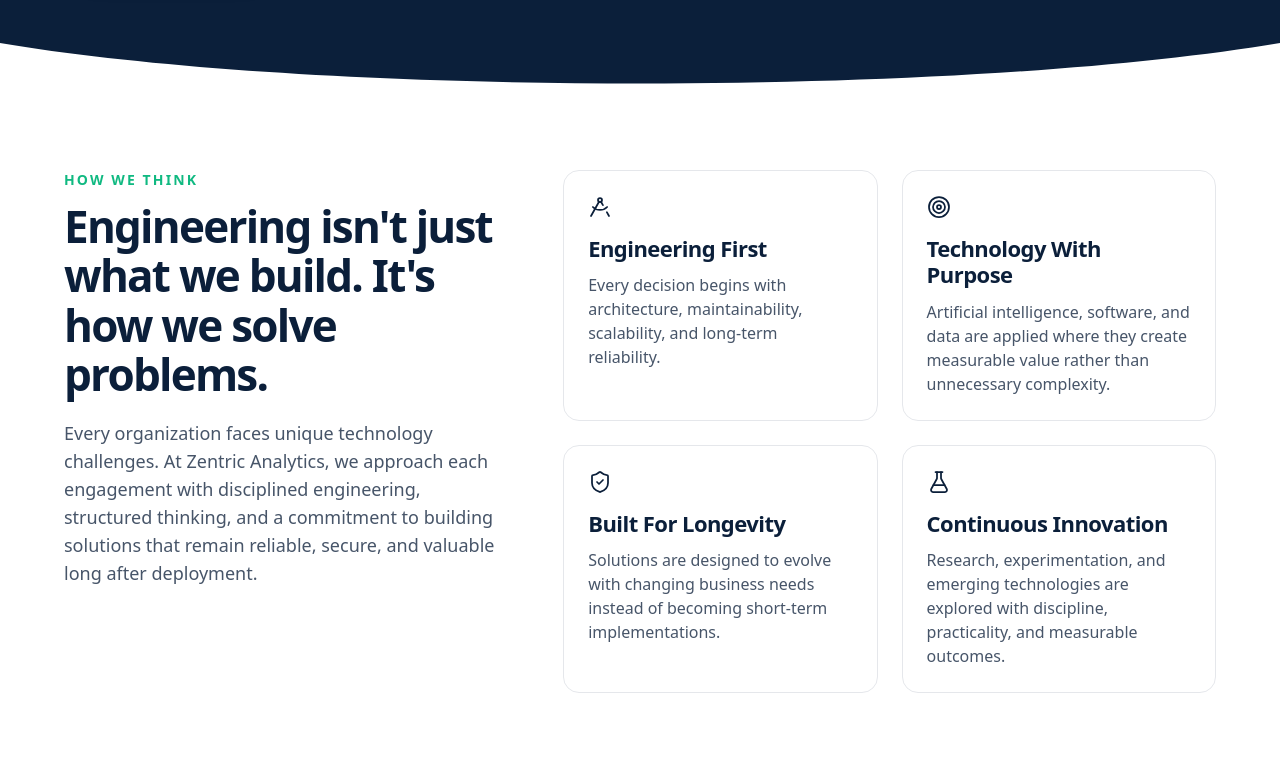
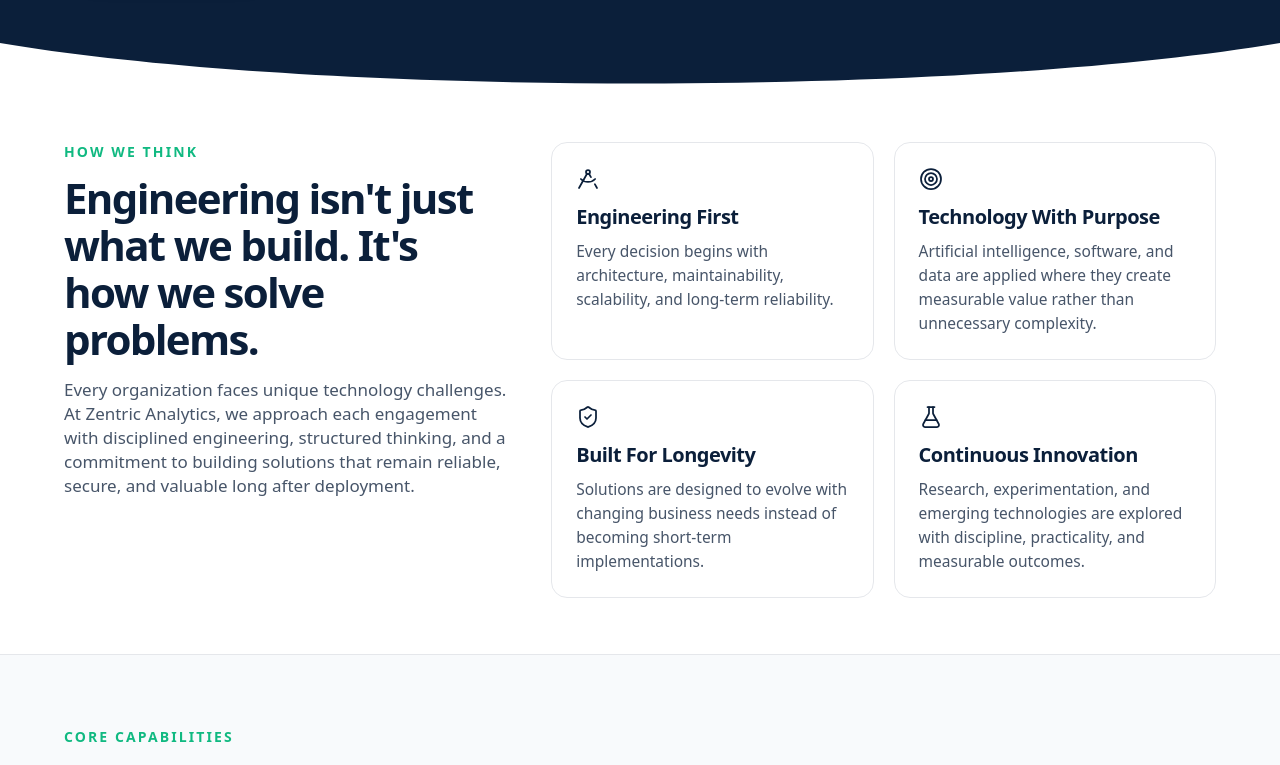
Before and after one commit to Zentric-Analytics/Zentricanalytics.com, a Next.js app: page / in a window 1280 px wide. Shown: the part 645-1410 px from the top of the page. Built offline with nearby package versions, Linux system fonts and the light colour scheme.

Commit message:
Refine How We Think section sizing

```diff
--- a/src/app/page.tsx
+++ b/src/app/page.tsx
@@ -244,31 +244,31 @@ export default function Home() {
         </svg>
       </section>
 
-      <section className="philosophy-section bg-white px-4 pb-10 pt-11 sm:px-6 sm:pb-12 sm:pt-12 lg:pb-[72px] lg:pt-[68px]" aria-labelledby="how-we-think-heading">
-        <div className="editorial-reveal editorial-reveal-4 mx-auto grid max-w-6xl gap-8 text-left md:grid-cols-[minmax(0,0.4fr)_minmax(0,0.6fr)] md:items-start md:gap-12 lg:gap-16">
+      <section className="philosophy-section bg-white px-4 pb-9 pt-8 sm:px-6 sm:pb-11 sm:pt-10 lg:pb-14 lg:pt-13" aria-labelledby="how-we-think-heading">
+        <div className="editorial-reveal editorial-reveal-4 mx-auto grid max-w-6xl gap-7 text-left md:grid-cols-[minmax(0,0.4fr)_minmax(0,0.6fr)] md:items-start md:gap-9 lg:gap-11">
           <SectionHeader
-            className="editorial-reveal editorial-reveal-1 md:sticky md:top-24 [&_h2]:max-w-[31rem] [&_h2]:text-[clamp(1.85rem,4.25vw,2.75rem)] [&_h2]:leading-[1.12] [&_p:last-child]:mt-5 [&_p:last-child]:max-w-[30rem] [&_p:last-child]:text-base [&_p:last-child]:leading-[1.6] sm:[&_p:last-child]:text-[1.0625rem] lg:[&_p:last-child]:text-lg"
+            className="editorial-reveal editorial-reveal-1 md:sticky md:top-24 [&_h2]:max-w-[29rem] [&_h2]:text-[clamp(1.75rem,3.6vw,2.625rem)] [&_h2]:leading-[1.12] [&_p:last-child]:mt-4 [&_p:last-child]:max-w-[28rem] [&_p:last-child]:text-[0.9375rem] [&_p:last-child]:leading-[1.58] sm:[&_p:last-child]:text-base lg:[&_p:last-child]:text-[1.0625rem]"
             eyebrow="HOW WE THINK"
             heading={<>Engineering isn&apos;t just what we build. It&apos;s how we solve problems.</>}
             headingId="how-we-think-heading"
             description="Every organization faces unique technology challenges. At Zentric Analytics, we approach each engagement with disciplined engineering, structured thinking, and a commitment to building solutions that remain reliable, secure, and valuable long after deployment."
           />
 
-          <div className="grid gap-4 sm:grid-cols-2 sm:gap-5 lg:gap-6">
+          <div className="grid gap-3.5 sm:grid-cols-2 sm:gap-4 lg:gap-5">
             {philosophyPrinciples.map((principle, index) => (
               <article
-                className={`philosophy-row editorial-reveal editorial-reveal-${index + 5} group rounded-2xl border border-[#E5E7EB] bg-white p-5 transition-[background-color,border-color] duration-200 ease-out hover:border-[#10B981]/55 hover:bg-[#F8FAFC] sm:p-6`}
+                className={`philosophy-row editorial-reveal editorial-reveal-${index + 5} group rounded-2xl border border-[#E5E7EB] bg-white p-[18px] transition-[background-color,border-color] duration-200 ease-out hover:border-[#10B981]/55 hover:bg-[#F8FAFC] sm:p-5 lg:p-6`}
                 key={principle.title}
               >
                 <principle.Icon
                   aria-hidden="true"
-                  className="size-6 text-[#0B1F3A] transition-colors duration-200 ease-out group-hover:text-[#10B981]"
+                  className="size-[1.375rem] text-[#0B1F3A] transition-colors duration-200 ease-out group-hover:text-[#10B981] lg:size-6"
                   strokeWidth={1.75}
                 />
-                <h3 className="mt-4 text-xl font-bold leading-[1.2] tracking-[-0.025em] text-[#0B1F3A] sm:text-[1.375rem]">
+                <h3 className="mt-3 text-[1.1875rem] font-bold leading-[1.18] tracking-[-0.025em] text-[#0B1F3A] sm:text-xl">
                   {principle.title}
                 </h3>
-                <p className="mt-3 text-[0.9375rem] leading-[1.62] text-[#475569] sm:text-base">
+                <p className="mt-2 text-[0.90625rem] leading-[1.55] text-[#475569] sm:text-[0.96875rem]">
                   {principle.description}
                 </p>
               </article>
```
